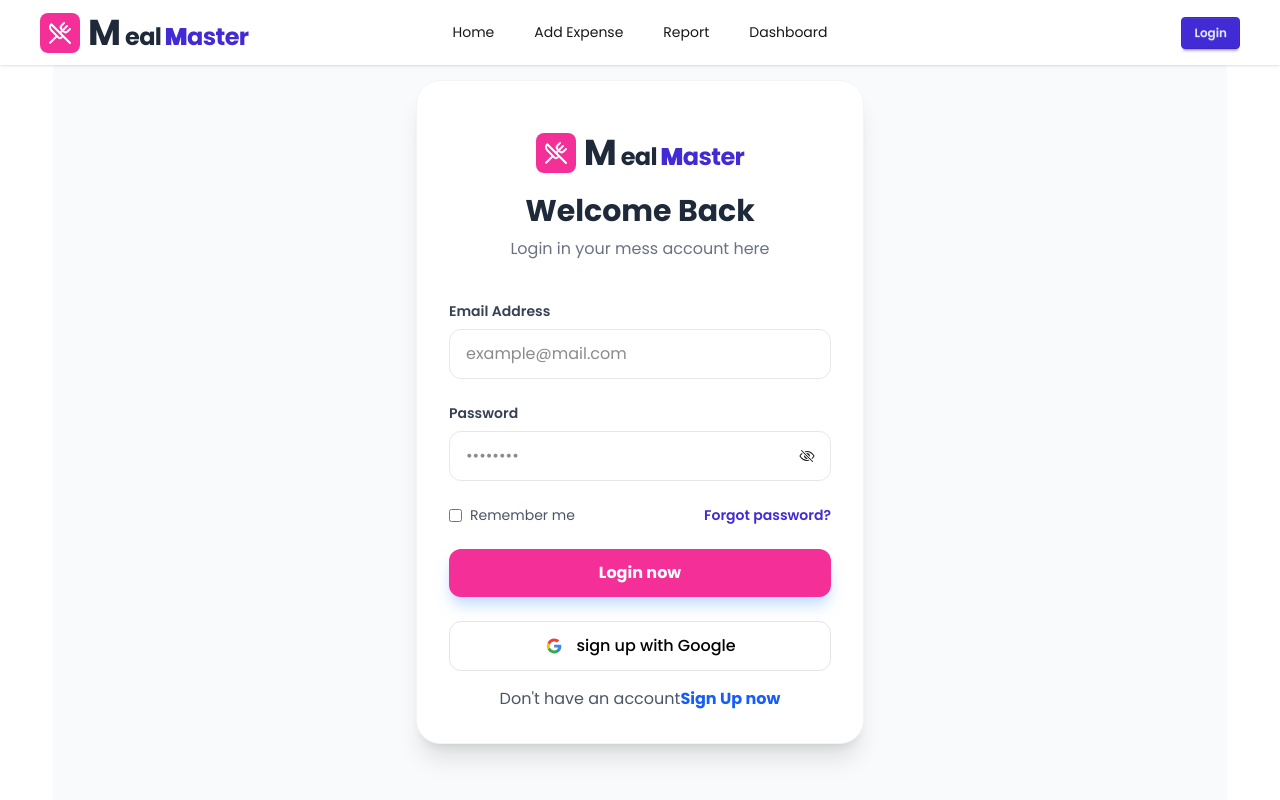
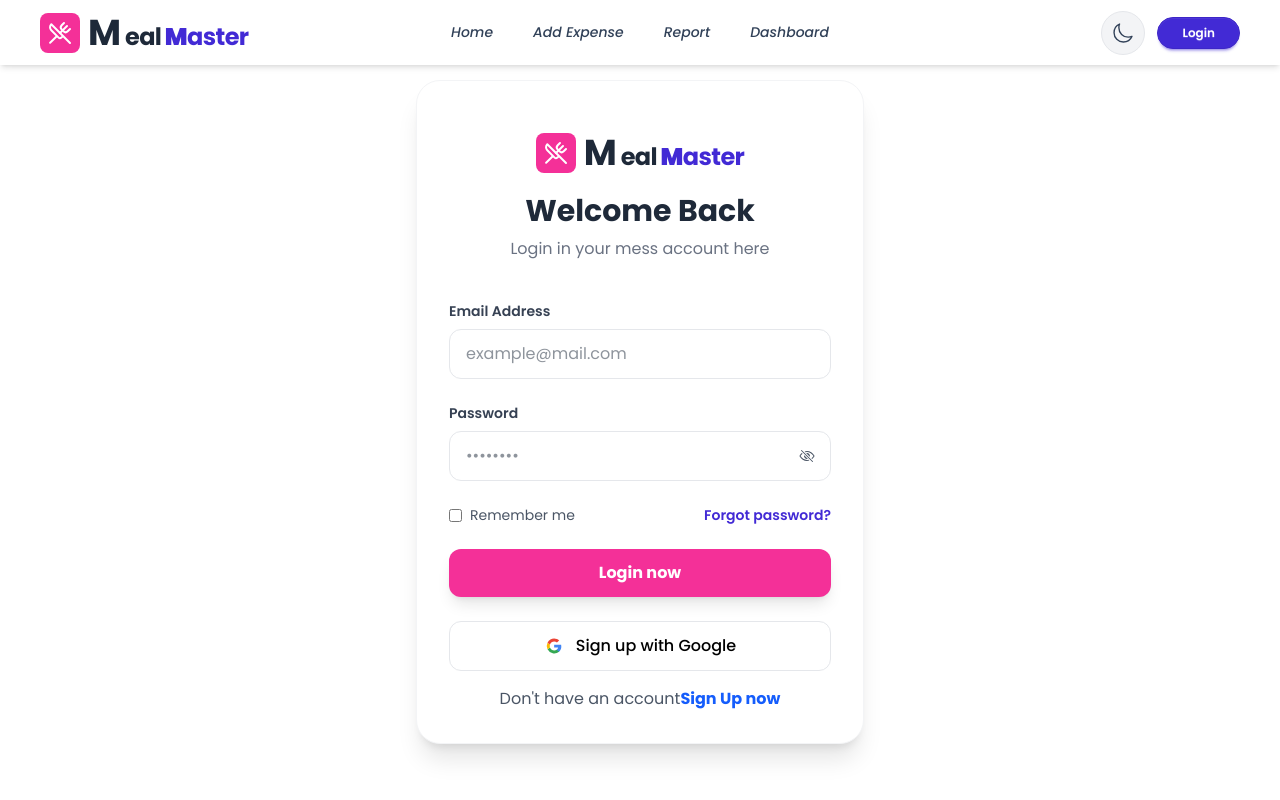
Before and after one commit to mehadhossen123/meal-master-frontend, a React (Vite) app: page /auth/login in a window 1280 px wide. Shown: the top 800 px of the page. Built offline with nearby package versions, Linux system fonts and the light colour scheme; no server answers.

Commit message:
implementation dark and light theme

```diff
--- a/src/Router/MyExpense.jsx
+++ b/src/Router/MyExpense.jsx
@@ -110,7 +110,7 @@
       <div className="overflow-x-auto shadow-lg rounded-lg">
         <table className="table w-full">
           {/* Table Head */}
-          <thead className="bg-gray-100">
+          <thead className="">
             <tr>
               <th className="text-center font-bold">#</th>
               <th className="text-center font-bold">Product Name</th>
@@ -156,7 +156,7 @@
 
           {/* Table Footer - This aligns Total Cost exactly under Price */}
           {personalExpense.length > 0 && (
-            <tfoot className="bg-gray-50">
+            <tfoot className="">
               <tr>
                 <th colSpan="3" className="text-right font-bold text-lg pt-4">
                   Total Cost:
--- a/src/auth/Login.jsx
+++ b/src/auth/Login.jsx
@@ -90,7 +90,7 @@
       });
   };
   return (
-    <div className="min-h-screen  flex items-center justify-center py-20 bg-gray-50 px-4">
+    <div className="min-h-screen  flex items-center justify-center py-20 px-4">
       <motion.div
         initial={{ opacity: 0, y: -20 }}
         animate={{ opacity: 1, y: 0 }}
@@ -110,6 +110,7 @@
 
         {/* Form */}
         <form onSubmit={handleSubmit(handleLogin)} className="space-y-6">
+          {/* Email */}
           <div>
             <label className="block text-sm font-semibold text-gray-700 mb-2">
               Email Address
@@ -118,38 +119,57 @@
               {...register("email", { required: true })}
               type="email"
               placeholder="example@mail.com"
-              className="w-full px-4 py-3 rounded-xl border border-gray-200 focus:border-blue-500 focus:ring-2 focus:ring-blue-200 outline-none transition-all"
+              className="w-full px-4 py-3 rounded-xl
+        border border-gray-200
+        bg-white
+        text-gray-800
+        focus:border-blue-500 focus:ring-2 focus:ring-blue-200
+        outline-none transition-all"
               required
             />
             {errors.email && (
-              <span className="text-red-500">This field is required</span>
+              <span className="text-red-500 text-sm">
+                This field is required
+              </span>
             )}
           </div>
 
+          {/* Password */}
           <div className="relative">
             <label className="block text-sm font-semibold text-gray-700 mb-2">
               Password
             </label>
+
             <div className="relative">
               <input
                 {...register("password", { required: true })}
-                type={`${showPassword ? "text" : "password"}`}
+                type={showPassword ? "text" : "password"}
                 placeholder="••••••••"
-                className="w-full px-4 py-3  rounded-xl border border-gray-200 focus:border-blue-500 focus:ring-2 focus:ring-blue-200 outline-none transition-all"
+                className="w-full px-4 py-3 rounded-xl
+          border border-gray-200
+          bg-white
+          text-gray-800
+          focus:border-blue-500 focus:ring-2 focus:ring-blue-200
+          outline-none transition-all"
                 required
               />
+
               <div
                 onClick={() => setShowPassword(!showPassword)}
-                className="absolute inset-y-0 flex items-center right-4 cursor-pointer "
+                className="absolute inset-y-0 flex items-center right-4 cursor-pointer text-gray-600"
               >
-                {showPassword?<IoEyeOutline /> :<IoEyeOffOutline />}
+                {showPassword ? <IoEyeOutline /> : <IoEyeOffOutline />}
               </div>
             </div>
+
             {errors.password && (
-              <span className="text-red-500">This field is required</span>
+              <span className="text-red-500 text-sm">
+                This field is required
+              </span>
             )}
           </div>
 
+          {/* Remember & Forgot */}
           <div className="flex items-center justify-between text-sm">
             <label className="flex items-center text-gray-600 cursor-pointer">
               <input
@@ -158,16 +178,18 @@
               />
               Remember me
             </label>
+
             <a href="#" className="text-primary font-semibold hover:underline">
               Forgot password?
             </a>
           </div>
 
+          {/* Login Button */}
           <motion.button
             disabled={bLoading}
             whileHover={{ scale: 1.02 }}
             whileTap={{ scale: 0.98 }}
-            className="w-full bg-secondary cursor-pointer text-white font-bold py-3 rounded-xl shadow-lg shadow-blue-200 hover:bg-blue-700 transition-colors"
+            className="w-full bg-secondary cursor-pointer text-white font-bold py-3 rounded-xl shadow-lg hover:bg-blue-700 transition-colors"
           >
             {bLoading ? (
               <span className="loading loading-spinner"></span>
@@ -175,13 +197,18 @@
               "Login now"
             )}
           </motion.button>
-          {/* google login button */}
 
+          {/* Google Login */}
           <div className="w-full">
-            {" "}
             <button
               onClick={handleGoogleLogin}
-              className="flex items-center cursor-pointer justify-center gap-3 w-full bg-white text-black border border-[#e5e5e5] py-3 rounded-xl hover:bg-gray-50 transition-all font-medium"
+              type="button"
+              className="flex items-center cursor-pointer justify-center gap-3
+        w-full bg-white
+        text-black
+        border border-gray-200
+        py-3 rounded-xl
+        hover:bg-gray-50 transition-all font-medium"
             >
               <svg
                 aria-label="Google logo"
@@ -210,7 +237,7 @@
                   ></path>
                 </g>
               </svg>
-              sign up with Google
+              Sign up with Google
             </button>
           </div>
         </form>
--- a/src/nav/Navbar.jsx
+++ b/src/nav/Navbar.jsx
@@ -1,50 +1,51 @@
 import { Link, NavLink, useNavigate } from "react-router";
-
-import { useContext } from "react";
+import { useContext, useEffect, useState } from "react";
 import { AuthContext } from "../auth/AuthContext";
 import Logo from "../component/Logo";
 import Swal from "sweetalert2";
-import Loading from "../component/Loading";
-
+import { IoMoonOutline, IoSunnyOutline } from "react-icons/io5";
 
 const Navbar = () => {
   const { user, logOut } = useContext(AuthContext);
-   const navigate = useNavigate();
-
-
-
+  const [theme, setTheme] = useState(localStorage.getItem("theme") || "light");
+  const navigate = useNavigate();
 
   const defaultUserImg =
     "https://cdn-icons-png.flaticon.com/512/3135/3135715.png";
+
+  // থিম ইমপ্লিমেন্টেশন
+  useEffect(() => {
+    document.documentElement.setAttribute("data-theme", theme);
+    if (theme === "dark") {
+      document.documentElement.classList.add("dark");
+    } else {
+      document.documentElement.classList.remove("dark");
+    }
+    localStorage.setItem("theme", theme);
+  }, [theme]);
+
+  const toggleTheme = () => {
+    setTheme(theme === "light" ? "dark" : "light");
+  };
 
   const links = (
     <>
       <li>
         <NavLink
           className={({ isActive }) =>
-            isActive ? "text-primary font-bold" : ""
+            `font-medium ${isActive ? "text-primary font-bold underline" : theme === "dark" ? "text-gray-300" : "text-slate-700"}`
           }
-          to={"/"}
+          to="/"
         >
           Home
         </NavLink>
       </li>
-      {/* <li>
-        <NavLink
-          className={({ isActive }) =>
-            isActive ? "text-primary font-bold" : ""
-          }
-          to={"/add-meal"}
-        >
-          Add meal
-        </NavLink>
-      </li> */}
       <li>
         <NavLink
           className={({ isActive }) =>
-            isActive ? "text-primary font-bold" : ""
+            `font-medium ${isActive ? "text-primary font-bold underline" : theme === "dark" ? "text-gray-300" : "text-slate-700"}`
           }
-          to={"/add-expense"}
+          to="/add-expense"
         >
           Add Expense
         </NavLink>
@@ -52,9 +53,9 @@
       <li>
         <NavLink
           className={({ isActive }) =>
-            isActive ? "text-primary font-bold" : ""
+            `font-medium ${isActive ? "text-primary font-bold underline" : theme === "dark" ? "text-gray-300" : "text-slate-700"}`
           }
-          to={"/report"}
+          to="/report"
         >
           Report
         </NavLink>
@@ -62,9 +63,9 @@
       <li>
         <NavLink
           className={({ isActive }) =>
-            isActive ? "text-primary font-bold" : ""
+            `font-medium ${isActive ? "text-primary font-bold underline" : theme === "dark" ? "text-gray-300" : "text-slate-700"}`
           }
-          to={"/dashboard"}
+          to="/dashboard"
         >
           Dashboard
         </NavLink>
@@ -74,7 +75,7 @@
 
   const handleLogout = () => {
     logOut().then(() => {
-        navigate("/")
+      navigate("/");
       Swal.fire({
         position: "center",
         icon: "success",
@@ -86,39 +87,106 @@
   };
 
   return (
-    <div className="navbar bg-white fixed z-10 shadow-sm px-4 lg:px-10">
+    <nav
+      className={`navbar fixed top-0 left-0 right-0 border-b-0 z-[100] shadow-md px-4 lg:px-10 transition-colors duration-300 border-b
+      ${theme === "light" ? "bg-white" : "bg-slate-900"}`}
+    >
+      {/* Navbar Start */}
       <div className="navbar-start">
-        <Logo />
+        <div className="dropdown lg:hidden">
+          <div
+            tabIndex={0}
+            role="button"
+            className={`btn btn-ghost ${theme === "dark" ? "text-white hover:bg-slate-800" : "text-slate-900 hover:bg-gray-100"}`}
+          >
+            <svg
+              xmlns="http://www.w3.org/2000/svg"
+              className="h-6 w-6"
+              fill="none"
+              viewBox="0 0 24 24"
+              stroke="currentColor"
+            >
+              <path
+                strokeLinecap="round"
+                strokeLinejoin="round"
+                strokeWidth="2"
+                d="M4 6h16M4 12h8m-8 6h16"
+              />
+            </svg>
+          </div>
+          <ul
+            tabIndex={0}
+            className={`menu menu-sm dropdown-content mt-3 z-[1] p-2 shadow-2xl rounded-box w-52 border
+            ${theme === "light" ? "bg-white border-gray-100 text-slate-800" : "bg-slate-800 border-slate-700 text-white"}`}
+          >
+            {links}
+          </ul>
+        </div>
+        <div className="hidden lg:block">
+          <Logo />
+        </div>
       </div>
 
+      {/* Navbar Center */}
       <div className="navbar-center hidden lg:flex">
-        <ul className="menu menu-horizontal px-1 gap-4">{links}</ul>
+        <ul className="menu menu-horizontal px-1 gap-4 italic">{links}</ul>
       </div>
 
-      <div className="navbar-end gap-4">
+      {/* Navbar End */}
+      <div className="navbar-end gap-3">
+        {/* Toggle Icon */}
+        <div
+          onClick={toggleTheme}
+          className={`cursor-pointer p-2.5 rounded-full transition-all border
+          ${theme === "light" ? "bg-gray-100 border-gray-200 hover:bg-gray-200" : "bg-slate-800 border-slate-700 hover:bg-slate-700"}`}
+        >
+          {theme === "light" ? (
+            <IoMoonOutline size={22} className="text-slate-700" />
+          ) : (
+            <IoSunnyOutline size={22} className="text-yellow-400" />
+          )}
+        </div>
+
         {user ? (
           <div className="dropdown dropdown-end">
             <div
               tabIndex={0}
               role="button"
-              className="btn btn-ghost btn-circle avatar"
+              className="btn btn-ghost btn-circle avatar border-2 border-primary p-0.5"
             >
-              <div className="w-10 rounded-full border border-primary">
+              <div className="w-full rounded-full">
                 <img alt="Profile" src={user?.photoURL || defaultUserImg} />
               </div>
             </div>
             <ul
               tabIndex={0}
-              className="menu menu-sm dropdown-content mt-3 z-[1] p-2 shadow bg-base-100 rounded-box w-52 border border-gray-100"
+              className={`menu menu-sm dropdown-content mt-3 z-[1] p-2 shadow-xl rounded-box w-56 border
+              ${theme === "light" ? "bg-white border-gray-100 text-slate-800" : "bg-slate-800 border-slate-700 text-white"}`}
             >
+              <div
+                className={`px-4 py-3 border-b mb-1 ${theme === "light" ? "border-gray-100" : "border-slate-700"}`}
+              >
+                <p className="font-bold text-sm truncate">
+                  {user?.displayName || "User"}
+                </p>
+                <p
+                  className={`text-xs truncate ${theme === "light" ? "text-slate-500" : "text-slate-400"}`}
+                >
+                  {user?.email}
+                </p>
+              </div>
               <li>
-                <Link to={"/dashboard"}>Dashboard</Link>
+                <Link to="/dashboard" className="py-2">
+                  Dashboard
+                </Link>
               </li>
-              <hr className="my-1" />
+              <hr
+                className={`my-1 opacity-50 ${theme === "light" ? "border-gray-100" : "border-slate-700"}`}
+              />
               <li>
                 <button
                   onClick={handleLogout}
-                  className="text-red-500 font-semibold"
+                  className="text-red-500 font-bold hover:bg-red-50 dark:hover:bg-red-900/20 py-2"
                 >
                   Logout
                 </button>
@@ -126,12 +194,15 @@
             </ul>
           </div>
         ) : (
-          <Link to="/auth/login" className="btn btn-primary btn-sm">
+          <Link
+            to="/auth/login"
+            className="btn btn-primary btn-sm px-6 rounded-full text-white"
+          >
             Login
           </Link>
         )}
       </div>
-    </div>
+    </nav>
   );
 };
 
```
Also changed, not shown: src/Router/MyMeal.jsx (+7 -7 lines), src/pages/Expense.jsx (+17 -26 lines).
